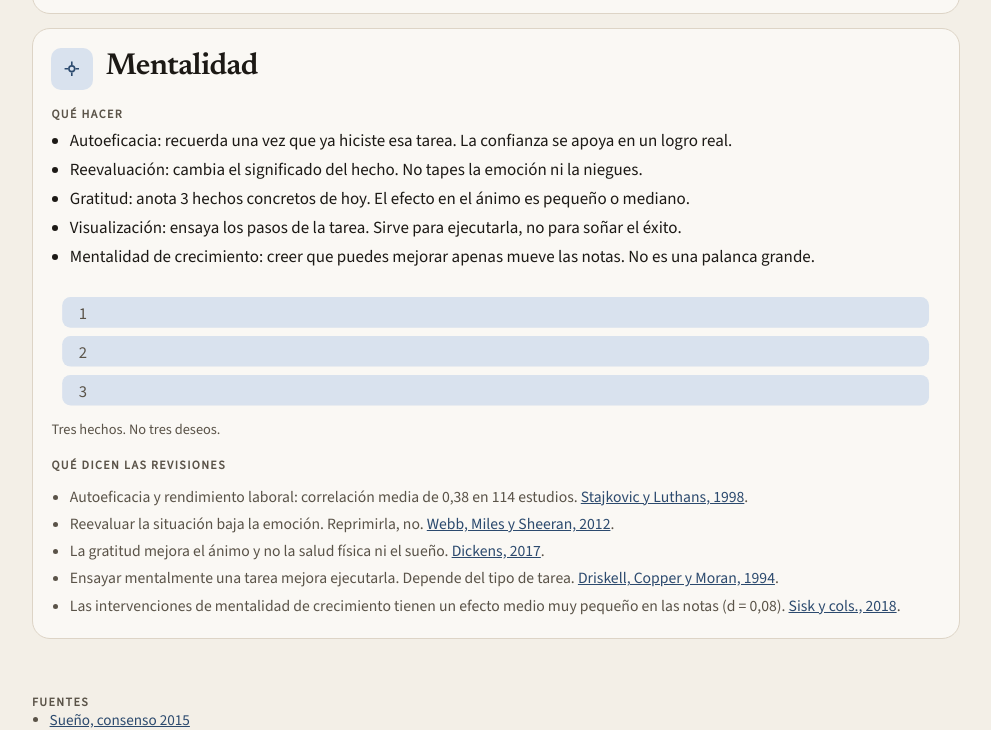
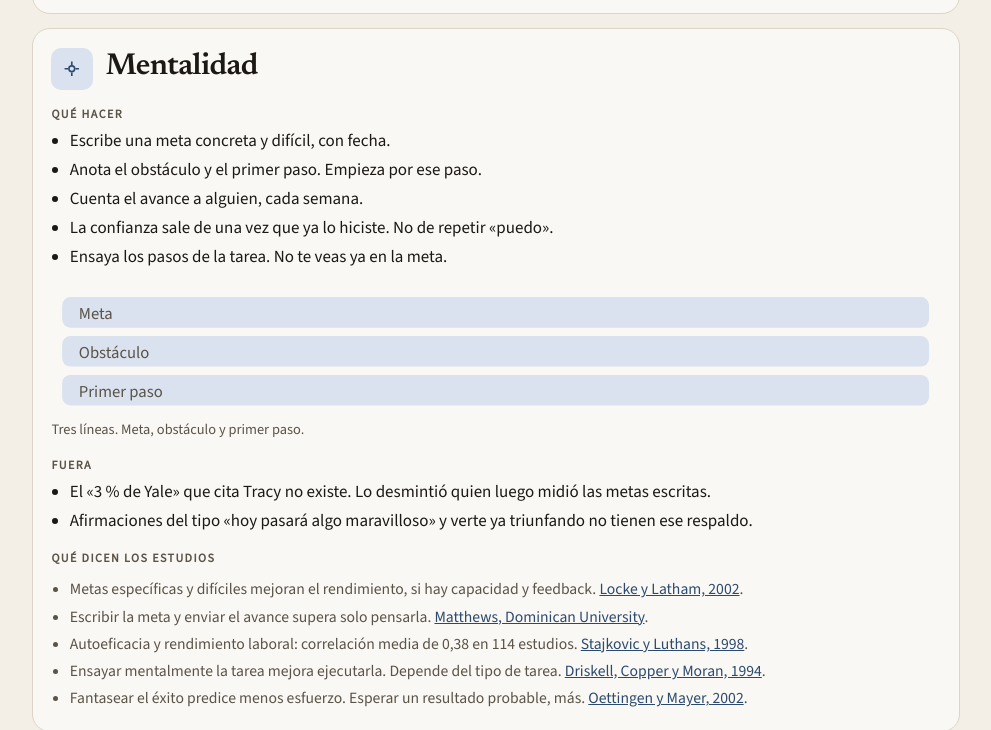
Before and after one commit to Marcos1995/h-bitos, a plain HTML site: page index.html in a window 1280 px wide. Shown: the part 2070-2800 px from the top of the page, without its empty margins (144-1135 px from the left). Drawn offline with nearby package versions, Linux system fonts and the light colour scheme.

Commit message:
Filtra la mentalidad de Tracy con estudios.
Co-authored-by: Cursor <cursoragent@cursor.com>

```diff
--- a/index.html
+++ b/index.html
@@ -166,7 +166,7 @@
       <li><a href="#sueno"><strong>7 h+</strong><span>de sueño</span></a></li>
       <li><a href="#ejercicio"><strong>150 min</strong><span>de movimiento</span></a></li>
       <li><a href="#comida"><strong>400 g</strong><span>fruta y verdura</span></a></li>
-      <li><a href="#mentalidad"><strong>3</strong><span>cosas que fueron bien</span></a></li>
+      <li><a href="#mentalidad"><strong>1 meta</strong><span>escrita y con fecha</span></a></li>
     </ul>
   </header>
   <main class="wrap">
@@ -275,30 +275,35 @@
       </div>
       <h3>Qué hacer</h3>
       <ul>
-        <li>Autoeficacia: recuerda una vez que ya hiciste esa tarea. La confianza se apoya en un logro real.</li>
-        <li>Reevaluación: cambia el significado del hecho. No tapes la emoción ni la niegues.</li>
-        <li>Gratitud: anota 3 hechos concretos de hoy. El efecto en el ánimo es pequeño o mediano.</li>
-        <li>Visualización: ensaya los pasos de la tarea. Sirve para ejecutarla, no para soñar el éxito.</li>
-        <li>Mentalidad de crecimiento: creer que puedes mejorar apenas mueve las notas. No es una palanca grande.</li>
+        <li>Escribe una meta concreta y difícil, con fecha.</li>
+        <li>Anota el obstáculo y el primer paso. Empieza por ese paso.</li>
+        <li>Cuenta el avance a alguien, cada semana.</li>
+        <li>La confianza sale de una vez que ya lo hiciste. No de repetir «puedo».</li>
+        <li>Ensaya los pasos de la tarea. No te veas ya en la meta.</li>
       </ul>
       <figure>
-        <svg class="chart" viewBox="0 0 640 92" role="img" aria-label="Tres líneas para anotar hechos concretos, numeradas del 1 al 3.">
+        <svg class="chart" viewBox="0 0 640 92" role="img" aria-label="Tres líneas: la meta, el obstáculo y el primer paso.">
           <rect class="track" x="8" y="8" width="624" height="22" rx="6"/>
           <rect class="track" x="8" y="36" width="624" height="22" rx="6"/>
           <rect class="track" x="8" y="64" width="624" height="22" rx="6"/>
-          <text class="axis" x="20" y="24">1</text>
-          <text class="axis" x="20" y="52">2</text>
-          <text class="axis" x="20" y="80">3</text>
+          <text class="axis" x="20" y="24">Meta</text>
+          <text class="axis" x="20" y="52">Obstáculo</text>
+          <text class="axis" x="20" y="80">Primer paso</text>
         </svg>
-        <figcaption>Tres hechos. No tres deseos.</figcaption>
+        <figcaption>Tres líneas. Meta, obstáculo y primer paso.</figcaption>
       </figure>
-      <h3>Qué dicen las revisiones</h3>
+      <h3>Fuera</h3>
+      <ul>
+        <li>El «3 % de Yale» que cita Tracy no existe. Lo desmintió quien luego midió las metas escritas.</li>
+        <li>Afirmaciones del tipo «hoy pasará algo maravilloso» y verte ya triunfando no tienen ese respaldo.</li>
+      </ul>
+      <h3>Qué dicen los estudios</h3>
       <ul class="why">
+        <li>Metas específicas y difíciles mejoran el rendimiento, si hay capacidad y feedback. <a href="https://doi.org/10.1037/0003-066X.57.9.705">Locke y Latham, 2002</a>.</li>
+        <li>Escribir la meta y enviar el avance supera solo pensarla. <a href="https://scholar.dominican.edu/psychology-faculty-conference-presentations/3">Matthews, Dominican University</a>.</li>
         <li>Autoeficacia y rendimiento laboral: correlación media de 0,38 en 114 estudios. <a href="https://doi.org/10.1037/0033-2909.124.2.240">Stajkovic y Luthans, 1998</a>.</li>
-        <li>Reevaluar la situación baja la emoción. Reprimirla, no. <a href="https://pubmed.ncbi.nlm.nih.gov/22582737/">Webb, Miles y Sheeran, 2012</a>.</li>
-        <li>La gratitud mejora el ánimo y no la salud física ni el sueño. <a href="https://doi.org/10.1080/01973533.2017.1323638">Dickens, 2017</a>.</li>
-        <li>Ensayar mentalmente una tarea mejora ejecutarla. Depende del tipo de tarea. <a href="https://doi.org/10.1037/0021-9010.79.4.481">Driskell, Copper y Moran, 1994</a>.</li>
-        <li>Las intervenciones de mentalidad de crecimiento tienen un efecto medio muy pequeño en las notas (d = 0,08). <a href="https://doi.org/10.1177/0956797617739704">Sisk y cols., 2018</a>.</li>
+        <li>Ensayar mentalmente la tarea mejora ejecutarla. Depende del tipo de tarea. <a href="https://doi.org/10.1037/0021-9010.79.4.481">Driskell, Copper y Moran, 1994</a>.</li>
+        <li>Fantasear el éxito predice menos esfuerzo. Esperar un resultado probable, más. <a href="https://pubmed.ncbi.nlm.nih.gov/12416922/">Oettingen y Mayer, 2002</a>.</li>
       </ul>
     </article>
   </main>
@@ -308,11 +313,11 @@
       <li><a href="https://pmc.ncbi.nlm.nih.gov/articles/PMC4434546/">Sueño, consenso 2015</a></li>
       <li><a href="https://bjsm.bmj.com/content/54/24/1451">Actividad física, OMS 2020</a></li>
       <li><a href="https://www.who.int/news-room/fact-sheets/detail/healthy-diet">Alimentación, OMS</a></li>
+      <li><a href="https://doi.org/10.1037/0003-066X.57.9.705">Metas, Locke y Latham, 2002</a></li>
+      <li><a href="https://scholar.dominican.edu/psychology-faculty-conference-presentations/3">Metas escritas, Matthews</a></li>
       <li><a href="https://doi.org/10.1037/0033-2909.124.2.240">Autoeficacia, 1998</a></li>
-      <li><a href="https://pubmed.ncbi.nlm.nih.gov/22582737/">Regulación emocional, 2012</a></li>
-      <li><a href="https://doi.org/10.1080/01973533.2017.1323638">Gratitud, 2017</a></li>
       <li><a href="https://doi.org/10.1037/0021-9010.79.4.481">Práctica mental, 1994</a></li>
-      <li><a href="https://doi.org/10.1177/0956797617739704">Mentalidad de crecimiento, 2018</a></li>
+      <li><a href="https://pubmed.ncbi.nlm.nih.gov/12416922/">Expectativa frente a fantasía, 2002</a></li>
     </ul>
   </footer>
 </body>
```
